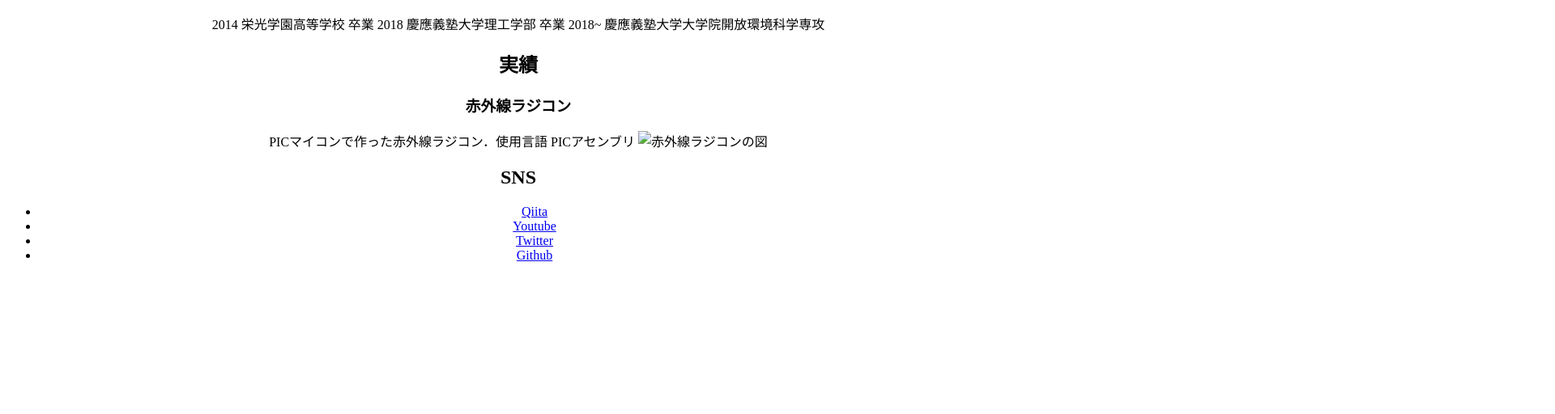
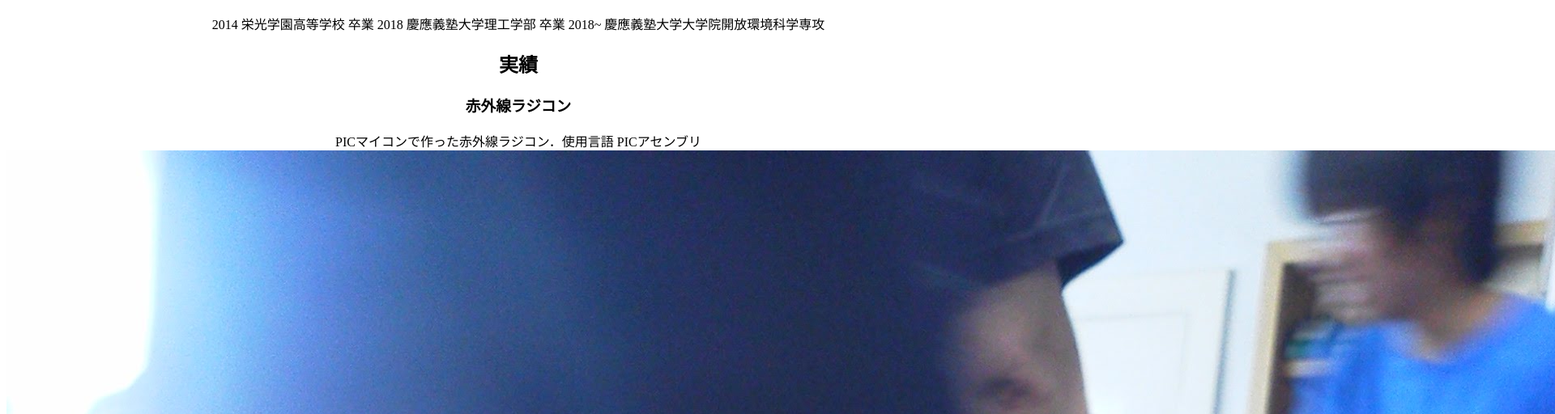
Before and after one commit to IntenF/IntenF.github.io, a plain HTML site: page index.html in a window 1280 px wide. Shown: the part 104-616 px from the top of the page at 81% size, 1920 px wide, since content can reach past the window. Drawn offline with Linux system fonts and the light colour scheme.

Commit message:
make auto commit

```diff
--- a/index.html
+++ b/index.html
@@ -32,7 +32,7 @@
 <p>2014 栄光学園高等学校 卒業 2018 慶應義塾大学理工学部 卒業 2018~ 慶應義塾大学大学院開放環境科学専攻</p>
 <h2 id="実績">実績</h2>
 <h3 id="赤外線ラジコン">赤外線ラジコン</h3>
-<p>PICマイコンで作った赤外線ラジコン．使用言語 PICアセンブリ <img src="./src/IR_rajikon.JPG" alt="赤外線ラジコンの図" /></p>
+<p>PICマイコンで作った赤外線ラジコン．使用言語 PICアセンブリ <img src="./img/IR_rajikon.JPG" alt="赤外線ラジコンの図" /></p>
 <h2 id="sns">SNS</h2>
 <ul>
 <li><a href="https://qiita.com/IntenF">Qiita</a></li>
```
Also changed, not shown: 1 other file.
